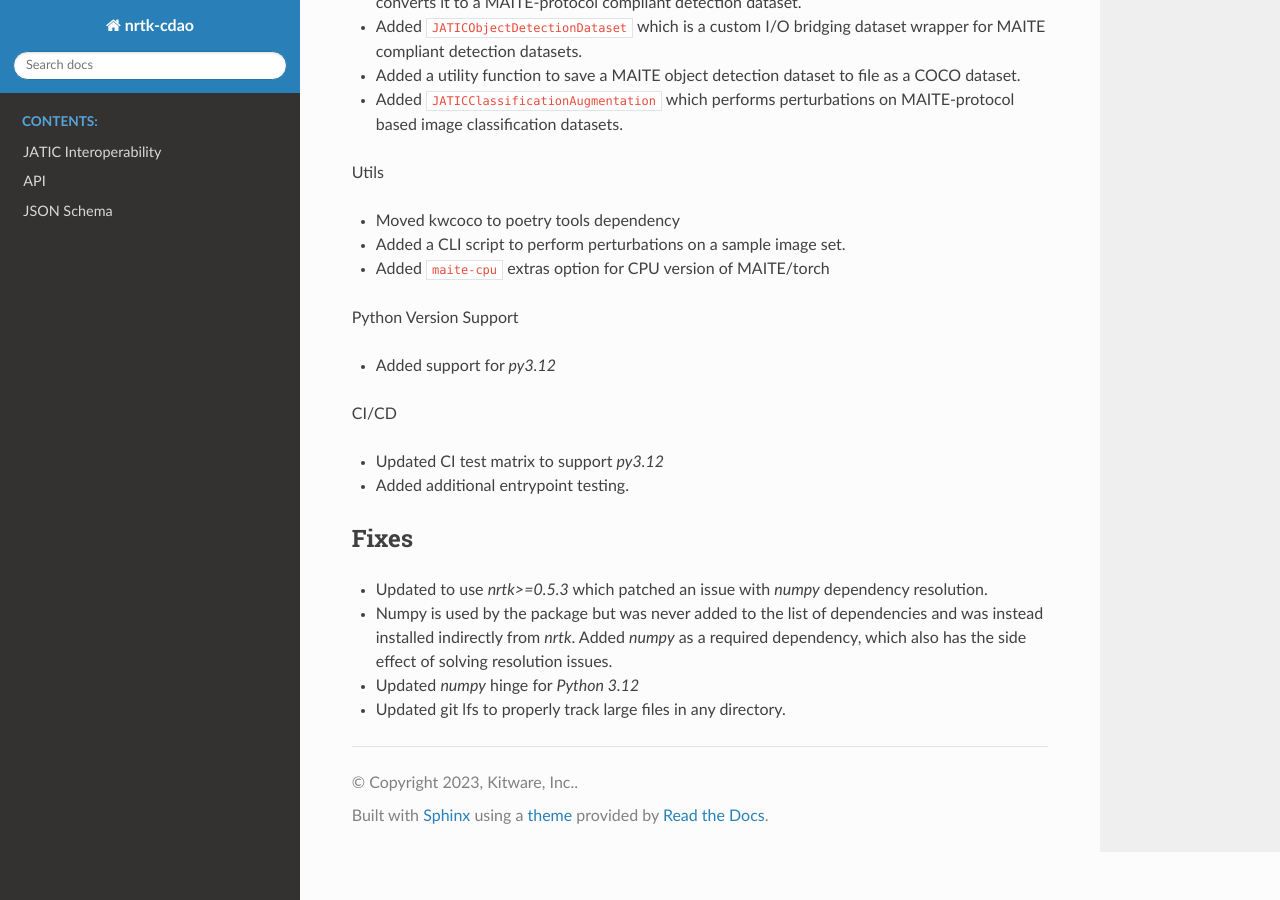
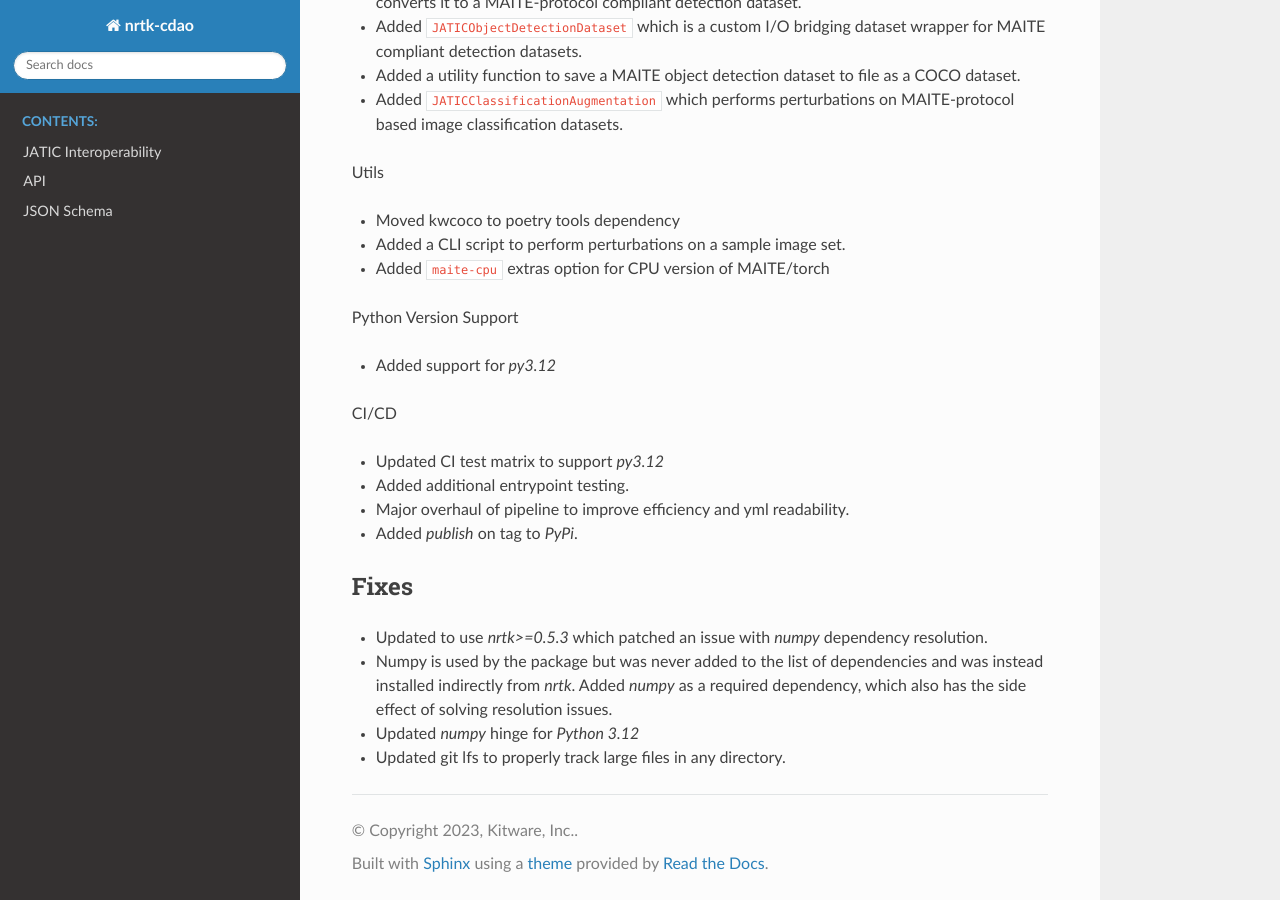
Before and after one commit to Kitware/nrtk-jatic, a Sphinx documentation site: the page built from docs/release_notes/pending_release.rst, in a window 1280 px wide and 900 px high, scrolled down 1283 px. Built offline with Sphinx 7.4.7 and the Read the Docs theme 2.0.0, drawn with Linux system fonts in a browser that asks for light colours; pages that are not in the unit, such as notebooks, are missing from menus.

Commit message:
Updated release notes.

```diff
--- a/docs/release_notes/pending_release.rst
+++ b/docs/release_notes/pending_release.rst
@@ -94,6 +94,10 @@ CI/CD
 
 * Added additional entrypoint testing.
 
+* Major overhaul of pipeline to improve efficiency and yml readability.
+
+* Added `publish` on tag to `PyPi`.
+
 Fixes
 -----
 
```
